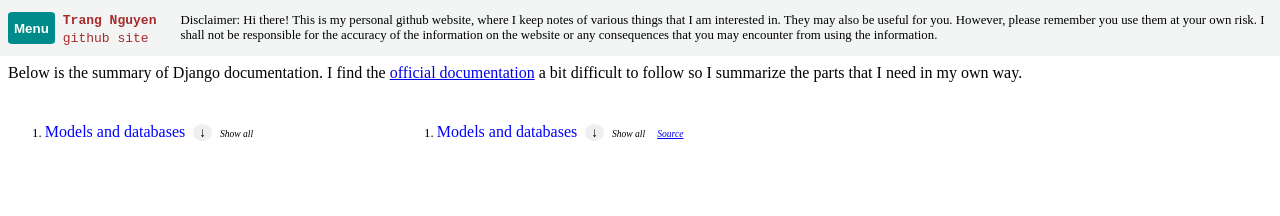
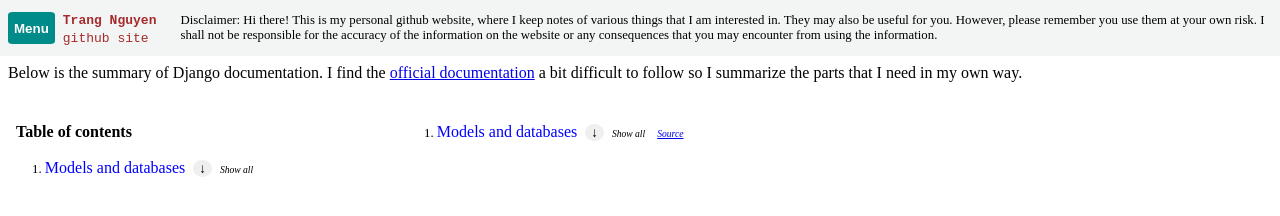
Before and after one commit to trangthnguyen/trangnguyen.github.io, a plain HTML site: page django/index.html in a window 1280 px wide. Drawn offline with Linux system fonts and the light colour scheme.

Commit message:
Add table of contents title

```diff
--- a/django/index.html
+++ b/django/index.html
@@ -43,6 +43,7 @@
         <main>
 
         <div class="toc">
+            <p id="tableofcontents">Table of contents</p>
 
         </div>
 
--- a/style.css
+++ b/style.css
@@ -86,12 +86,16 @@ main {
 
 .toc, .maincontent {
     height: 100%;
-    overflow: auto;
     padding-bottom: 3rem;
 }
 
 .toc {
     white-space: nowrap;
+    overflow: scroll;
+}
+
+#tableofcontents {
+    font-weight: 900;
 }
 
 .toc .source {
@@ -153,6 +157,7 @@ button {
 
 .maincontent {
     padding-left: 0.5rem;
+    overflow: auto;
 }
 
 .maincontent .content {
```
